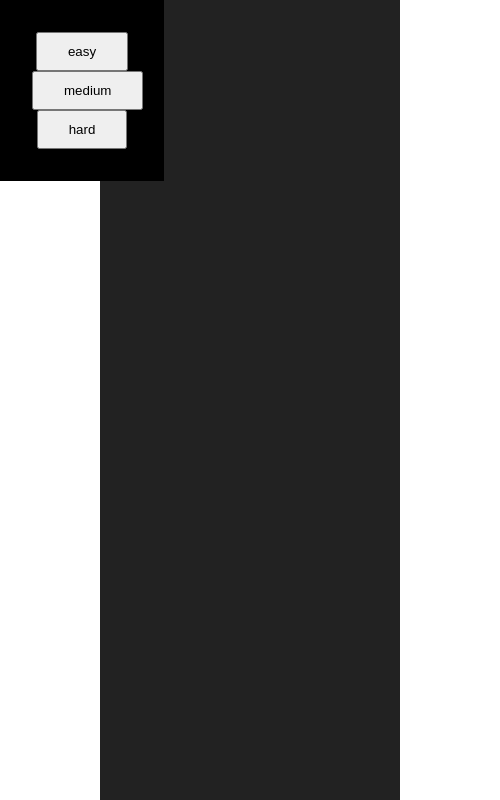
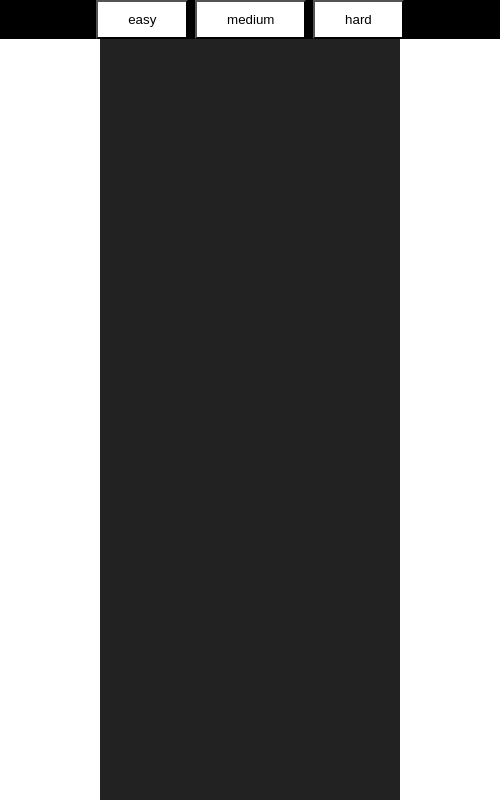
Before and after one commit to DavydovDenys/need-for-js, an Electron app: page index.html in a window 500 px wide. Drawn offline with Linux system fonts and the light colour scheme.

```diff
--- a/main.js
+++ b/main.js
@@ -18,7 +18,7 @@
 // добаавляем класс .car <div class="car"></div>
 car.classList.add('car');
 gameArea.style.height = Math.floor(document.documentElement.clientHeight / HEIGHT_ELEM) * HEIGHT_ELEM;
-
+// start.style.width = `${document.documentElement.offsetWidth}px`;
 // добавляем обработчик событий(click)-при нажатии вызывается ф-я startGame
 start.addEventListener('click', startGame);
 
@@ -192,7 +192,8 @@
         // crash.play();
         // audio.pause();
         start.classList.remove('hide');
-        score.style.top = score.offsetHeight;
+        // score.style.top = score.offsetHeight;
+        score.style.top = `${start.offsetHeight}px`;
       }
 
 
@@ -210,3 +211,9 @@
 }
 // console.log(Math.floor(getQuantityElements(100)));
 // console.dir(gameArea);
+
+console.log('Document width -', document.documentElement.offsetWidth);
+console.log('start width- ', start.offsetWidth);
+console.dir(start.offsetHeight);
+console.log(document.querySelector('.start'));
+console.log(document.querySelector('.game').offsetWidth);
--- a/style.css
+++ b/style.css
@@ -56,7 +56,7 @@
 }
 
 .game {
-  height: 100vh;
+  /* height: 100vh; */
   display: flex;
   justify-content: center;
   align-self: center;
@@ -82,9 +82,9 @@
   position: absolute;
   left: 0;
   top: 0;
-  width: 20%;
-  margin: 0%;
-  padding: 2rem;
+  width: 100%;
+  margin: 0;
+  padding: 0;
   text-align: center;
   z-index: 200;
   color: #fff;
@@ -98,9 +98,9 @@
   position: absolute;
   left: 0;
   top: 0;
-  width: 20%;
-  margin: 0%;
-  padding: 1rem;
+  width: 100%;
+  margin: 0;
+  padding: 0;
   text-align: center;
   z-index: 200;
   color: skyblue;
@@ -113,4 +113,9 @@
 .btn {
   cursor: pointer;
   padding: 10px 30px;
+  background-color: white;
 }
+
+.btn:hover {
+  background-color: springgreen;
+}
```
Also changed, not shown: index.html (+5 -5 lines).
